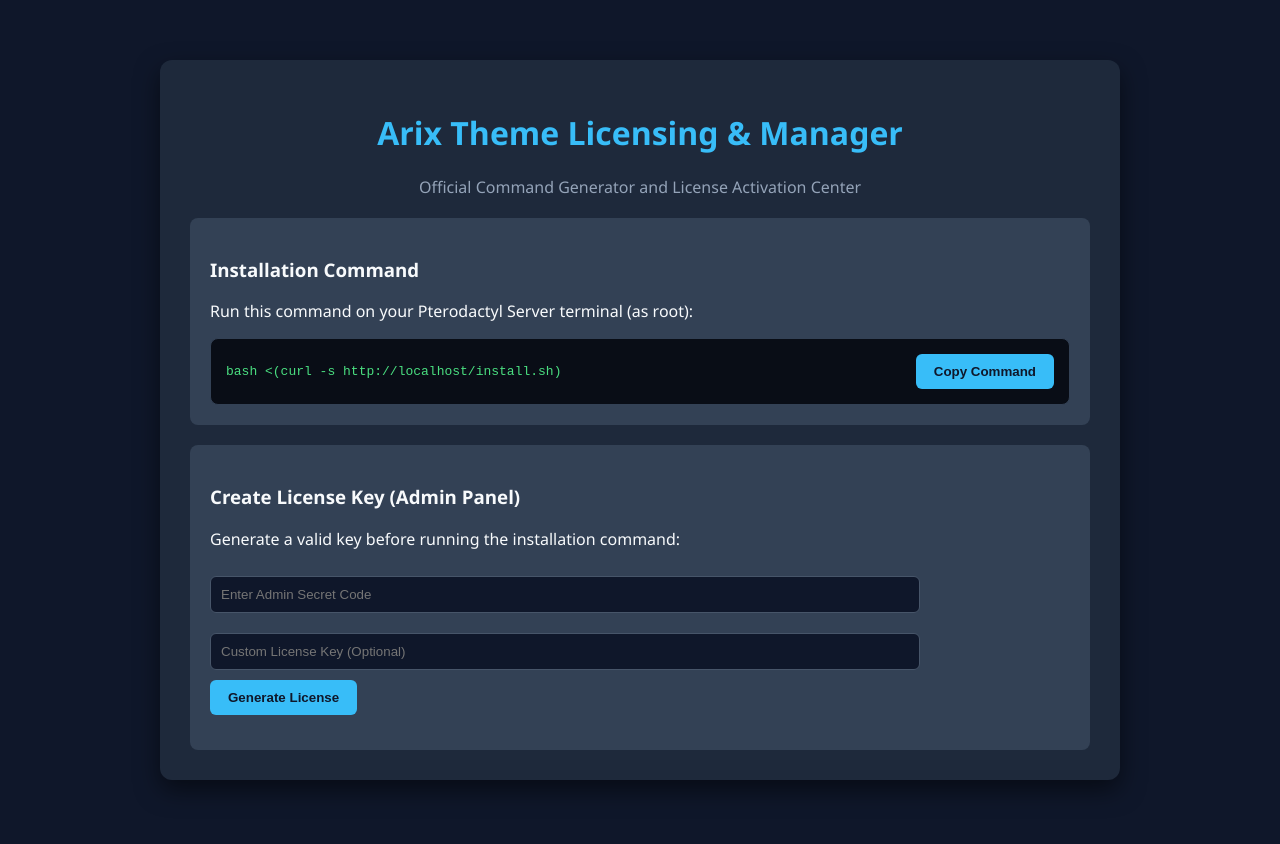
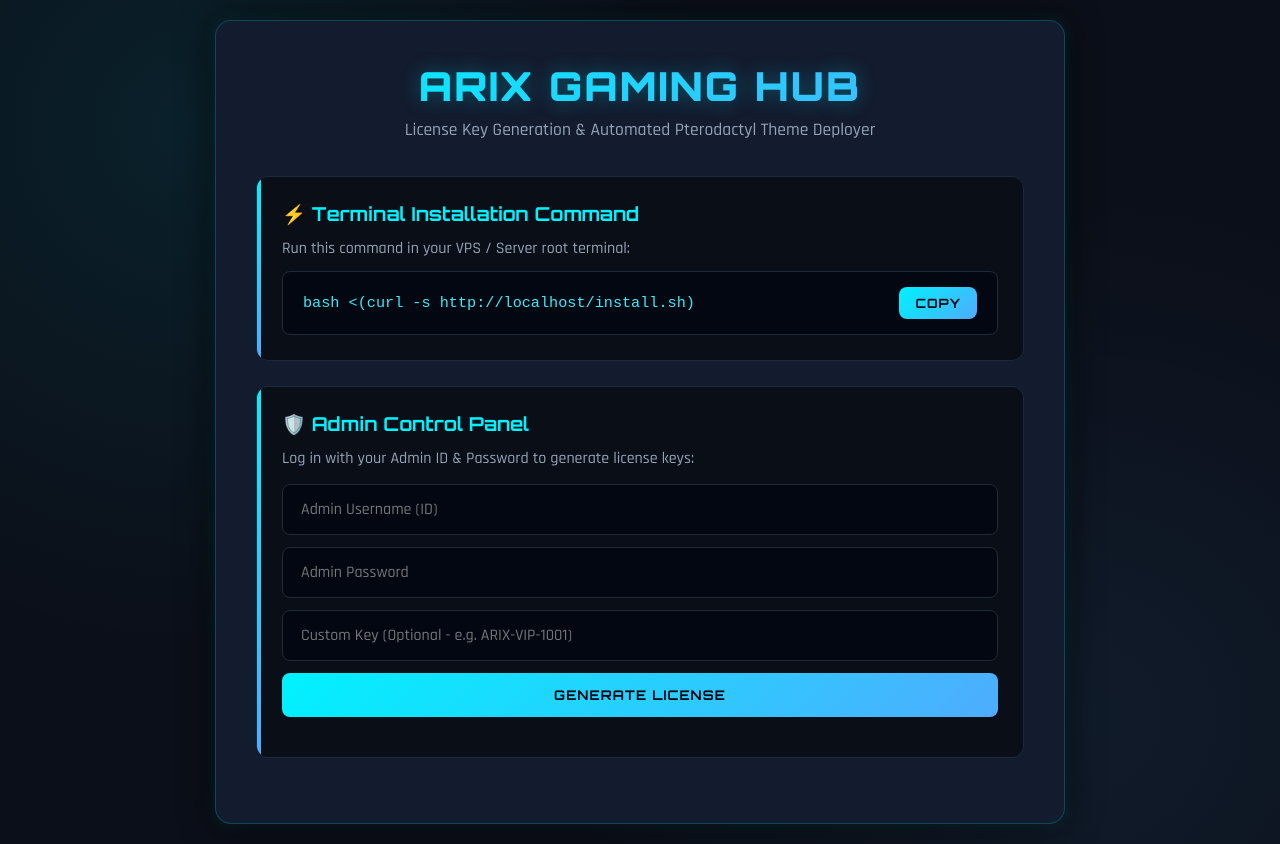
Before and after one commit to minecraft015662-svg/aria, a website: page public/index.html in a window 1280 px wide. Drawn offline with Linux system fonts and the light colour scheme.

Commit message:
Add files via upload

```diff
--- a/package.json
+++ b/package.json
@@ -1,7 +1,7 @@
 {
   "name": "arix-theme-manager",
-  "version": "1.0.0",
-  "description": "License Manager and Installer for Arix Theme",
+  "version": "2.0.0",
+  "description": "Gaming Theme Installer and License Portal for Arix Theme",
   "main": "server.js",
   "scripts": {
     "start": "node server.js"
--- a/public/index.html
+++ b/public/index.html
@@ -3,40 +3,195 @@
 <head>
     <meta charset="UTF-8">
     <meta name="viewport" content="width=device-width, initial-scale=1.0">
-    <title>Arix Theme Installer & License Portal</title>
+    <title>Arix Gaming Portal | License & Deployment Hub</title>
+    <link href="https://fonts.googleapis.com/css2?family=Orbitron:wght@500;700;900&family=Rajdhani:wght@500;600;700&display=swap" rel="stylesheet">
     <style>
-        body { font-family: 'Segoe UI', Tahoma, Geneva, Verdana, sans-serif; background: #0f172a; color: #f8fafc; margin: 0; padding: 20px; }
-        .container { max-width: 900px; margin: 40px auto; background: #1e293b; padding: 30px; border-radius: 12px; box-shadow: 0 10px 25px rgba(0,0,0,0.5); }
-        h1, h2 { color: #38bdf8; text-align: center; }
-        .command-box { background: #090d16; border: 1px solid #334155; padding: 15px; border-radius: 8px; font-family: monospace; color: #4ade80; display: flex; justify-content: space-between; align-items: center; }
-        button { background: #38bdf8; border: none; color: #0f172a; padding: 10px 18px; border-radius: 6px; font-weight: bold; cursor: pointer; transition: 0.2s; }
-        button:hover { background: #0284c7; color: white; }
-        .card { background: #334155; padding: 20px; border-radius: 8px; margin-top: 20px; }
-        input { width: 80%; padding: 10px; margin: 10px 0; border-radius: 6px; border: 1px solid #475569; background: #0f172a; color: white; }
+        :root {
+            --bg-color: #0b0f19;
+            --card-bg: #131b2e;
+            --accent-cyan: #00f2fe;
+            --accent-pink: #4facfe;
+            --neon-glow: #00f2fe;
+            --text-main: #f1f5f9;
+            --text-dim: #94a3b8;
+        }
+
+        * { box-sizing: border-box; margin: 0; padding: 0; }
+
+        body {
+            font-family: 'Rajdhani', sans-serif;
+            background-color: var(--bg-color);
+            background-image:
+                radial-gradient(circle at 15% 15%, rgba(0, 242, 254, 0.08) 0%, transparent 40%),
+                radial-gradient(circle at 85% 85%, rgba(79, 172, 254, 0.08) 0%, transparent 40%);
+            color: var(--text-main);
+            min-height: 100vh;
+            display: flex;
+            justify-content: center;
+            align-items: center;
+            padding: 20px;
+        }
+
+        .wrapper {
+            width: 100%;
+            max-width: 850px;
+            background: var(--card-bg);
+            border: 1px solid rgba(0, 242, 254, 0.2);
+            border-radius: 16px;
+            padding: 40px;
+            box-shadow: 0 0 35px rgba(0, 0, 0, 0.8), 0 0 15px rgba(0, 242, 254, 0.15);
+            backdrop-filter: blur(10px);
+        }
+
+        .header {
+            text-align: center;
+            margin-bottom: 35px;
+        }
+
+        .header h1 {
+            font-family: 'Orbitron', sans-serif;
+            font-size: 2.5rem;
+            font-weight: 900;
+            letter-spacing: 2px;
+            background: linear-gradient(135deg, #00f2fe 0%, #4facfe 100%);
+            -webkit-background-clip: text;
+            -webkit-text-fill-color: transparent;
+            text-shadow: 0 0 20px rgba(0, 242, 254, 0.3);
+        }
+
+        .header p {
+            color: var(--text-dim);
+            font-size: 1.1rem;
+            margin-top: 8px;
+        }
+
+        .card {
+            background: #090e17;
+            border: 1px solid #1e293b;
+            border-radius: 12px;
+            padding: 25px;
+            margin-bottom: 25px;
+            position: relative;
+            overflow: hidden;
+        }
+
+        .card::before {
+            content: '';
+            position: absolute;
+            top: 0; left: 0; width: 4px; height: 100%;
+            background: linear-gradient(to bottom, var(--accent-cyan), var(--accent-pink));
+        }
+
+        .card h3 {
+            font-family: 'Orbitron', sans-serif;
+            font-size: 1.2rem;
+            color: var(--accent-cyan);
+            margin-bottom: 12px;
+            display: flex;
+            align-items: center;
+            gap: 10px;
+        }
+
+        .cmd-box {
+            background: #030712;
+            border: 1px solid #1f293d;
+            padding: 15px 20px;
+            border-radius: 8px;
+            display: flex;
+            justify-content: space-between;
+            align-items: center;
+            font-family: monospace;
+            font-size: 0.95rem;
+            color: #38edf8;
+            word-break: break-all;
+        }
+
+        .input-group {
+            display: flex;
+            flex-direction: column;
+            gap: 12px;
+            margin-top: 15px;
+        }
+
+        input {
+            width: 100%;
+            padding: 14px 18px;
+            background: #030712;
+            border: 1px solid #1e293b;
+            border-radius: 8px;
+            color: #fff;
+            font-family: 'Rajdhani', sans-serif;
+            font-size: 1rem;
+            transition: all 0.3s ease;
+        }
+
+        input:focus {
+            outline: none;
+            border-color: var(--accent-cyan);
+            box-shadow: 0 0 10px rgba(0, 242, 254, 0.3);
+        }
+
+        .btn {
+            background: linear-gradient(135deg, #00f2fe 0%, #4facfe 100%);
+            color: #030712;
+            font-family: 'Orbitron', sans-serif;
+            font-weight: 700;
+            padding: 14px 24px;
+            border: none;
+            border-radius: 8px;
+            cursor: pointer;
+            transition: all 0.3s ease;
+            text-transform: uppercase;
+            letter-spacing: 1px;
+        }
+
+        .btn:hover {
+            transform: translateY(-2px);
+            box-shadow: 0 0 20px rgba(0, 242, 254, 0.5);
+        }
+
+        #result {
+            margin-top: 15px;
+            font-weight: bold;
+            font-size: 1.1rem;
+            text-align: center;
+        }
+
+        .status-success { color: #4ade80; text-shadow: 0 0 10px rgba(74, 222, 128, 0.3); }
+        .status-error { color: #f87171; text-shadow: 0 0 10px rgba(248, 113, 113, 0.3); }
     </style>
 </head>
 <body>
 
-<div class="container">
-    <h1>Arix Theme Licensing & Manager</h1>
-    <p style="text-align:center; color: #94a3b8;">Official Command Generator and License Activation Center</p>
+<div class="wrapper">
+    <div class="header">
+        <h1>ARIX GAMING HUB</h1>
+        <p>License Key Generation & Automated Pterodactyl Theme Deployer</p>
+    </div>
 
+    <!-- Terminal Command Section -->
     <div class="card">
-        <h3>Installation Command</h3>
-        <p>Run this command on your Pterodactyl Server terminal (as root):</p>
-        <div class="command-box">
+        <h3>⚡ Terminal Installation Command</h3>
+        <p style="color: var(--text-dim); margin-bottom: 12px;">Run this command in your VPS / Server root terminal:</p>
+        <div class="cmd-box">
             <span id="cmdText">bash <(curl -s <span id="hostUrl"></span>/install.sh)</span>
-            <button onclick="copyCommand()">Copy Command</button>
+            <button class="btn" style="padding: 8px 16px; font-size: 0.8rem;" onclick="copyCmd()">Copy</button>
         </div>
     </div>
 
+    <!-- Admin Panel Section -->
     <div class="card">
-        <h3>Create License Key (Admin Panel)</h3>
-        <p>Generate a valid key before running the installation command:</p>
-        <input type="password" id="adminSecret" placeholder="Enter Admin Secret Code"><br>
-        <input type="text" id="customKey" placeholder="Custom License Key (Optional)"><br>
-        <button onclick="createLicense()">Generate License</button>
-        <div id="licenseResult" style="margin-top:15px; font-weight:bold; color:#4ade80;"></div>
+        <h3>🛡️ Admin Control Panel</h3>
+        <p style="color: var(--text-dim);">Log in with your Admin ID & Password to generate license keys:</p>
+
+        <div class="input-group">
+            <input type="text" id="adminUser" placeholder="Admin Username (ID)">
+            <input type="password" id="adminPass" placeholder="Admin Password">
+            <input type="text" id="customKey" placeholder="Custom Key (Optional - e.g. ARIX-VIP-1001)">
+            <button class="btn" onclick="generateKey()">Generate License</button>
+        </div>
+
+        <div id="result"></div>
     </div>
 </div>
 
@@ -44,27 +199,40 @@
     const currentHost = window.location.origin;
     document.getElementById('hostUrl').innerText = currentHost;
 
-    function copyCommand() {
+    function copyCmd() {
         const text = `bash <(curl -s ${currentHost}/install.sh)`;
         navigator.clipboard.writeText(text);
-        alert("Command copied to clipboard!");
+        alert("Command Copied to Clipboard!");
     }
 
-    async function createLicense() {
-        const secret = document.getElementById('adminSecret').value;
+    async function generateKey() {
+        const user = document.getElementById('adminUser').value;
+        const pass = document.getElementById('adminPass').value;
         const key = document.getElementById('customKey').value;
+        const resultDiv = document.getElementById('result');
 
+        resultDiv.className = "";
+        resultDiv.innerText = "Authenticating & Generating Key...";
+
+        try {
             const res = await fetch('/api/admin/create-license', {
                 method: 'POST',
                 headers: { 'Content-Type': 'application/json' },
-            body: JSON.stringify({ adminSecret: secret, key: key })
+                body: JSON.stringify({ username: user, password: pass, key: key })
             });
 
             const data = await res.json();
-        if (data.success) {
-            document.getElementById('licenseResult').innerText = "Generated License Key: " + data.licenseKey;
+
+            if (res.ok && data.success) {
+                resultDiv.className = "status-success";
+                resultDiv.innerText = "🔑 License Key Generated: " + data.licenseKey;
             } else {
-            document.getElementById('licenseResult').innerText = "Error: " + (data.error || "Failed to generate key");
+                resultDiv.className = "status-error";
+                resultDiv.innerText = "❌ Error: " + (data.error || "Authentication Failed!");
+            }
+        } catch (err) {
+            resultDiv.className = "status-error";
+            resultDiv.innerText = "❌ Server Connection Error!";
         }
     }
 </script>
```
Also changed, not shown: server.js (+9 -4 lines), 1 other file. Lines whose indentation alone changed are shown as unchanged.
